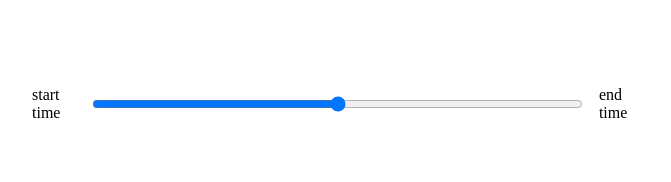
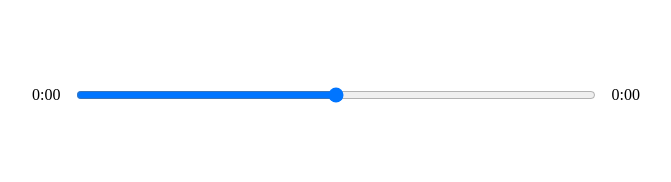
Before and after one commit to shakhzodbekbobobekov/Music-player-, a React (Create React App) app: page / in a window 1280 px wide. Shown: the part 410-592 px from the top of the page, without its empty margins (304-975 px from the left). Built offline with nearby package versions, Linux system fonts and the light colour scheme.

Commit message:
Some parts of the project are finished polny now with style and more additions will be added

```diff
--- a/src/components/Player.js
+++ b/src/components/Player.js
@@ -32,6 +32,12 @@
     });
   };
 
+  const getTime = (time) => {
+    return (
+      Math.floor(time / 60) + ":" + ("0" + Math.floor(time % 60)).slice(-2)
+    );
+  };
+
   const [songInfo, setSongInfo] = useState({
     currentTime: null,
     duration: null,
@@ -40,9 +46,9 @@
   return (
     <div className="player">
       <div className="time-control">
-        <p>start time</p>
+        <p>{getTime(songInfo.currentTime)}</p>
         <input type="range" />
-        <p>end time </p>
+        <p>{getTime(songInfo.duration)}</p>
       </div>
       <div className="player-control">
         {/* <FontAwesomeIcon icon={faPlay} /> */}
@@ -61,6 +67,7 @@
       </div>
       <audio
         onTimeUpdate={timeUpdateHandler}
+        onLoadedMetadata={timeUpdateHandler}
         ref={audioRef}
         src={currentSong.audio}
       ></audio>
```
